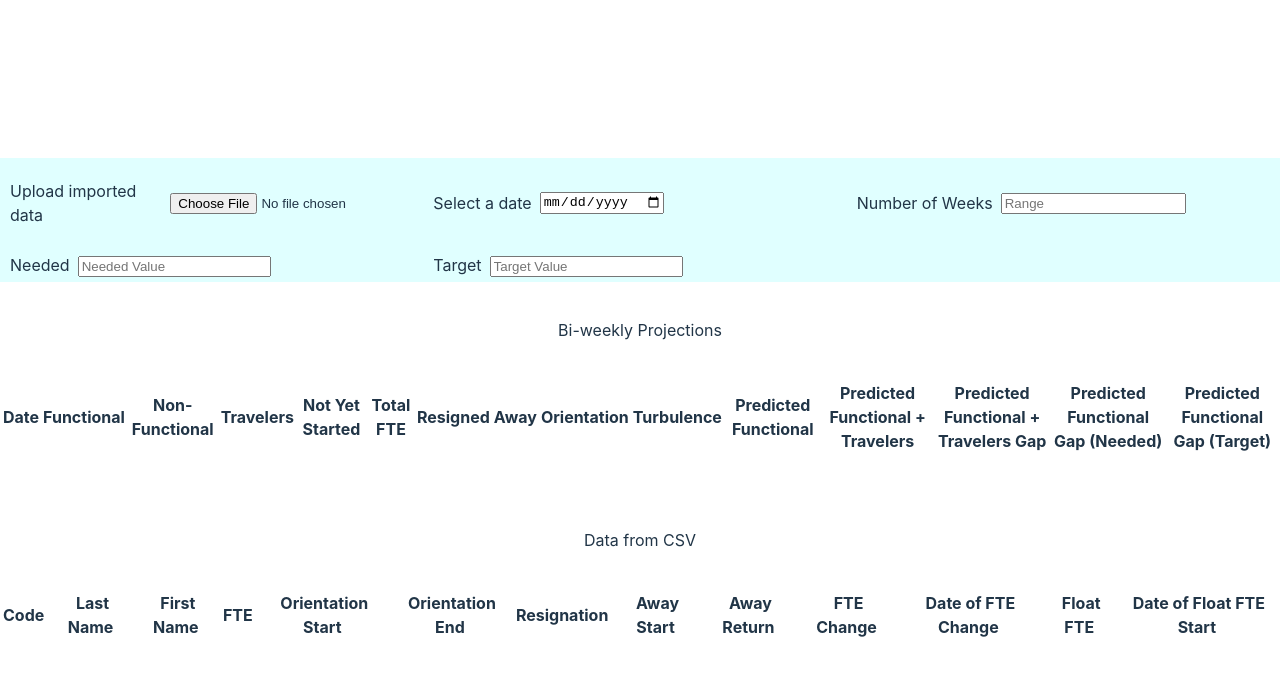
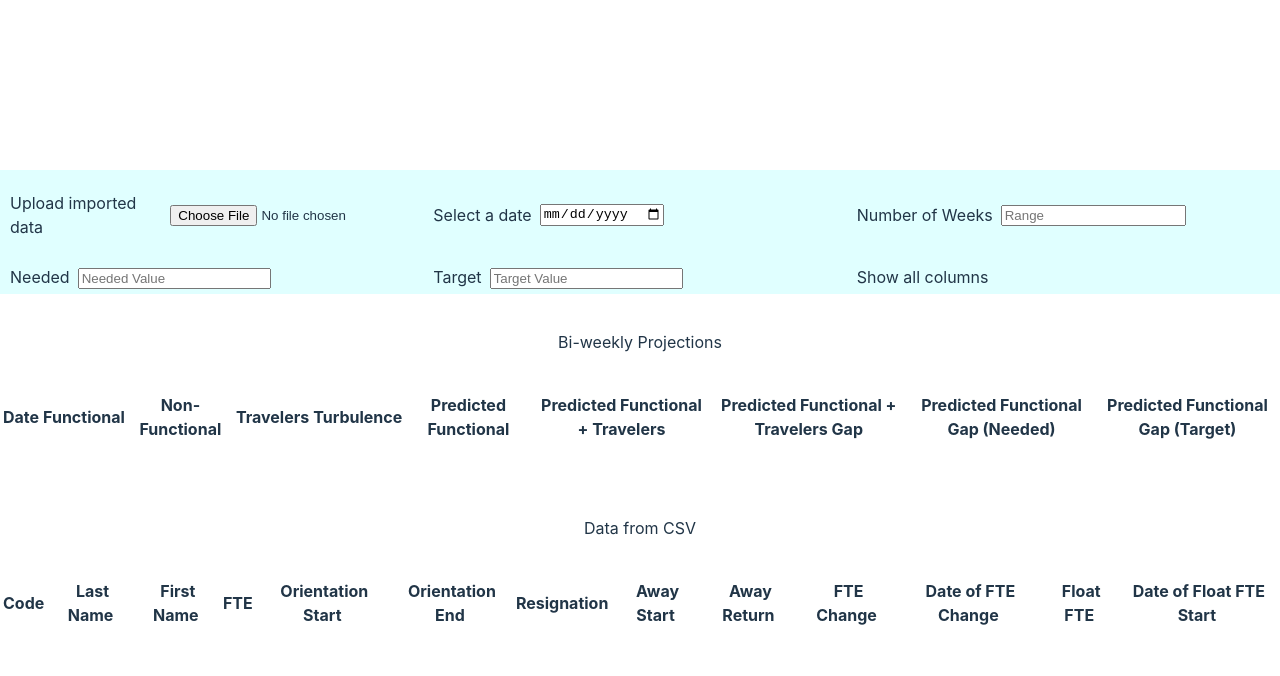
Before and after one commit to iammarky/healthforce, a React (Vite) app: page / in a window 1280 px wide. Shown: the top 676 px of the page. Built offline with nearby package versions, Linux system fonts and the light colour scheme; the HTML template or start-up script is replaced by a standard one.

Commit message:
feat: added toggle to show and hide some columns

```diff
--- a/src/App.jsx
+++ b/src/App.jsx
@@ -9,6 +9,7 @@ import {
   Center,
   NumberInput,
   NumberInputField,
+  Switch,
 } from '@chakra-ui/react';
 import { COMPUTE } from './helper/compute';
 import ImportedDataTable from './components/imported-data-table';
@@ -26,6 +27,7 @@ const App = () => {
   const [range, setRange] = useState('');
   const [needed, setNeeded] = useState('');
   const [target, setTarget] = useState('');
+  const [showAllCol, setShowAllCol] = useState(false);
 
   // Use useCallback to memoize the readFile function
   const readFile = useCallback(event => {
@@ -139,6 +141,8 @@ const App = () => {
     setProjections(updatedProjections);
   };
 
+  console.log(showAllCol);
+
   return (
     <>
       {parsedData.error && (
@@ -196,10 +200,19 @@ const App = () => {
               <NumberInputField variant="outline" placeholder="Target Value" />
             </NumberInput>
           </HStack>
+          <HStack>
+            <span>Show all columns</span>
+            <Switch
+              id="showAllCol"
+              isChecked={showAllCol}
+              onChange={e => setShowAllCol(e.target.checked)}
+            />
+          </HStack>
         </SimpleGrid>
         <ProjectionsTable
           projections={projections}
           handleInputTurbulence={handleInputTurbulence}
+          showAllCol={showAllCol}
         />
         <Divider />
         <ImportedDataTable
--- a/src/components/projections-table.jsx
+++ b/src/components/projections-table.jsx
@@ -26,6 +26,7 @@ import { NOTES } from '../helper/compute';
 export default function ProjectionsTable({
   projections,
   handleInputTurbulence,
+  showAllCol,
 }) {
   return (
     <>
@@ -39,11 +40,15 @@ export default function ProjectionsTable({
             <Th>Functional</Th>
             <Th>Non-Functional</Th>
             <Th>Travelers</Th>
+            {showAllCol && (
+              <>
                 <Th>Not Yet Started</Th>
                 <Th>Total FTE</Th>
                 <Th>Resigned</Th>
                 <Th>Away</Th>
                 <Th>Orientation</Th>
+              </>
+            )}
             <Th>Turbulence</Th>
             <Th>Predicted Functional</Th>
             <Th>Predicted Functional + Travelers</Th>
@@ -105,6 +110,8 @@ export default function ProjectionsTable({
                     </PopoverContent>
                   </Popover>
                 </Td>
+                {showAllCol && (
+                  <>
                     {/* NOT YET STARTED */}
                     <Td>
                       <Popover placement="top-start">
@@ -160,7 +167,9 @@ export default function ProjectionsTable({
                                       {item.FTE} FTE
                                     </Text>
                                     <Box>
-                                  <Text>Resigned: {item['Resignation']}</Text>
+                                      <Text>
+                                        Resigned: {item['Resignation']}
+                                      </Text>
                                     </Box>
                                   </ListItem>
                                 ),
@@ -192,7 +201,9 @@ export default function ProjectionsTable({
                                       {item.FTE} FTE
                                     </Text>
                                     <Box>
-                                  <Text>Away Start: {item['Away Start']}</Text>
+                                      <Text>
+                                        Away Start: {item['Away Start']}
+                                      </Text>
                                     </Box>
                                     <Box>
                                       <Text>
@@ -221,8 +232,9 @@ export default function ProjectionsTable({
                           <PopoverCloseButton />
                           <PopoverBody>
                             <UnorderedList spacing={2}>
-                          {NOTES[`${row.start} - ${row.end}`].orientation.map(
-                            (item, index) => (
+                              {NOTES[
+                                `${row.start} - ${row.end}`
+                              ].orientation.map((item, index) => (
                                 <ListItem key={index}>
                                   <Text fontWeight="bold">
                                     {item['First Name']} {item['Last Name']} -{' '}
@@ -239,13 +251,15 @@ export default function ProjectionsTable({
                                     </Text>
                                   </Box>
                                 </ListItem>
-                            ),
-                          )}
+                              ))}
                             </UnorderedList>
                           </PopoverBody>
                         </PopoverContent>
                       </Popover>
                     </Td>
+                  </>
+                )}
+
                 {/* TURBULENCE */}
                 {showInput ? (
                   <Td key={`${row.start} - ${row.end}`}>
@@ -287,4 +301,5 @@ export default function ProjectionsTable({
 ProjectionsTable.propTypes = {
   projections: PropTypes.arrayOf(PropTypes.object).isRequired,
   handleInputTurbulence: PropTypes.func.isRequired,
+  showAllCol: PropTypes.bool.isRequired,
 };
```
Lines whose indentation alone changed are shown as unchanged.
